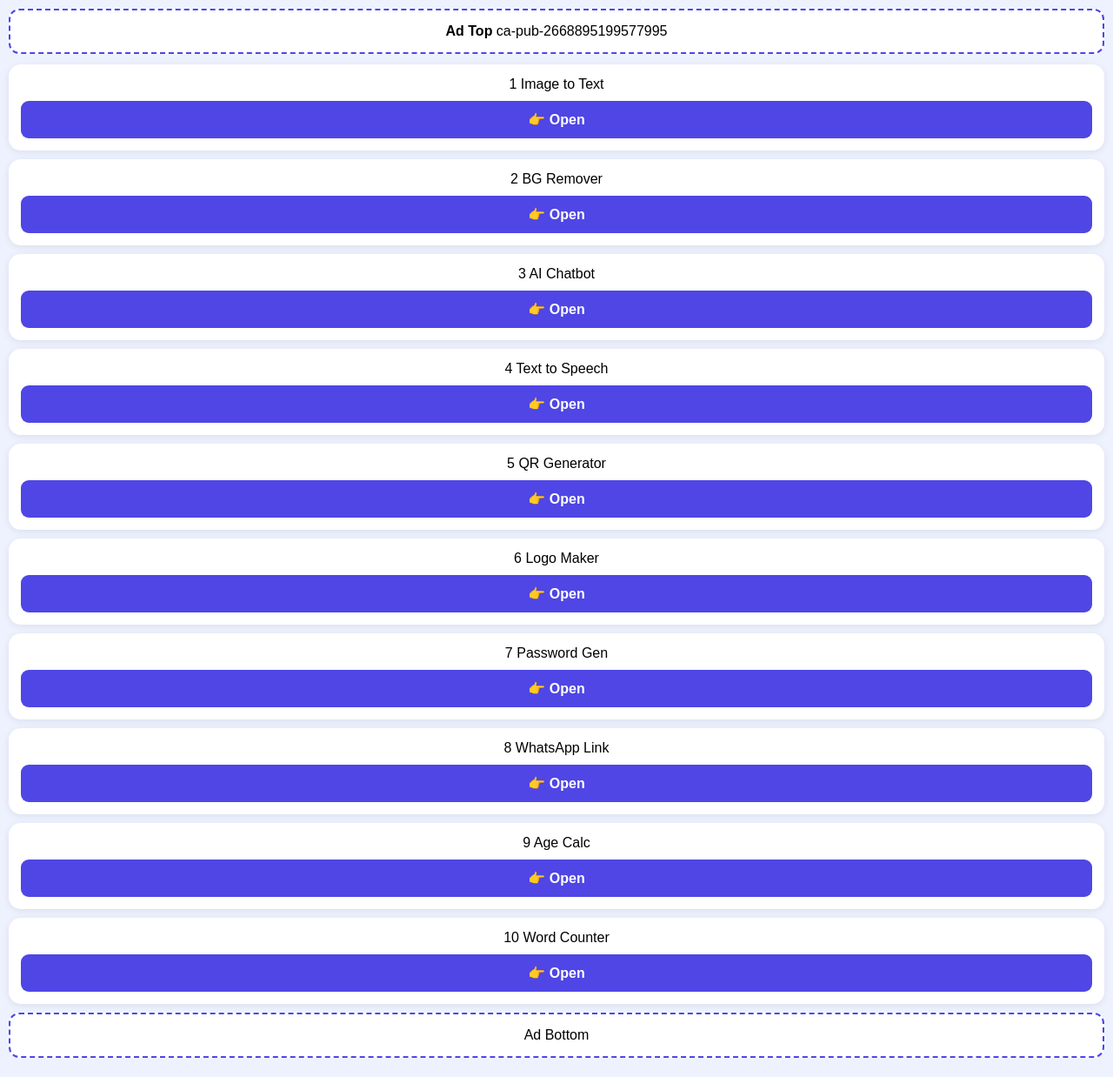
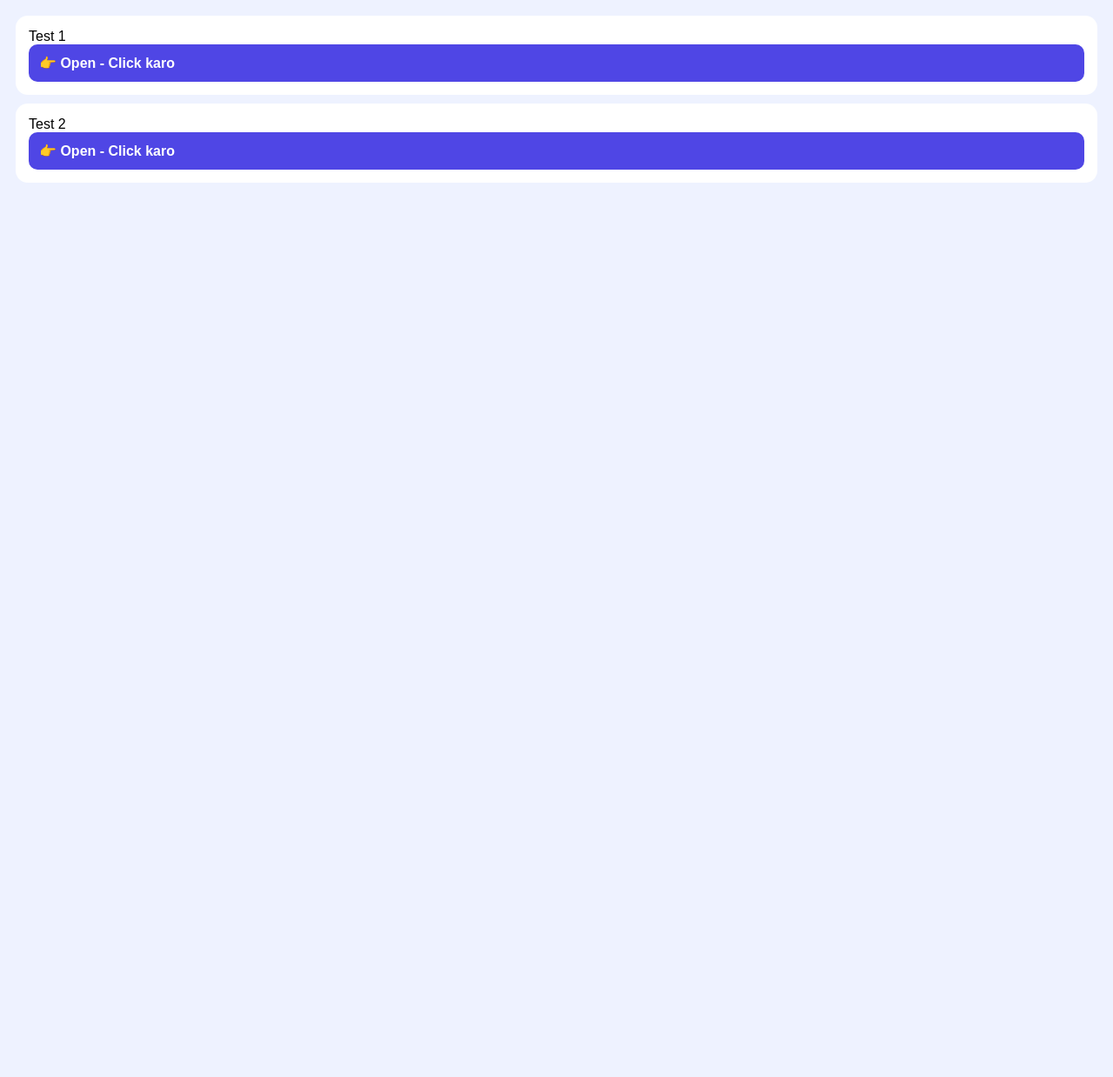
Before and after one commit to Khanazam58754/khanazam58754.github.io, a plain HTML site: page Azam_ai_tools/index.html in a window 1280 px wide. Shown: the whole page at 87% size. After the commit the page ends 800 px from the top, so only its background shows below. Drawn offline with Linux system fonts and the light colour scheme.

Commit message:
Update index.html with new test cards
Removed old content and added new test cards.

```diff
--- a/Azam_ai_tools/index.html
+++ b/Azam_ai_tools/index.html
@@ -1,14 +1,4 @@
-<!DOCTYPE html><html><head><meta charset="UTF-8"><meta name="viewport" content="width=device-width,initial-scale=1"><title>AZAM AI - 30 TOOLS</title><script async src="https://pagead2.googlesyndication.com/pagead/js/adsbygoogle.js?client=ca-pub-2668895199577995" crossorigin="anonymous"></script><style>body{font-family:Arial;background:#eef2ff;margin:0;padding:10px}.ad{background:#fff;padding:15px;border-radius:12px;text-align:center;margin-bottom:12px;border:2px dashed #4f46e5}.card{background:#fff;padding:14px;border-radius:14px;text-align:center;margin-bottom:10px;box-shadow:0 2px 8px rgba(0,0,0,.08)}details{margin-top:10px}summary{background:#4f46e5;color:#fff;padding:12px;border-radius:9px;cursor:pointer;list-style:none;font-weight:700}summary::-webkit-details-marker{display:none}.box{background:#f1f5f9;border:2px solid #4f46e5;border-radius:10px;padding:12px;margin-top:10px;text-align:left}input,textarea{width:100%;padding:10px;border:1px solid #ccc;border-radius:8px;margin:5px 0;box-sizing:border-box}.go{background:#0ea5e9;color:#fff;border:0;padding:10px;border-radius:8px;width:100%;font-weight:700;margin-top:6px}.out{background:#fff;padding:10px;border-radius:8px;margin-top:8px}</style></head><body>
-<div class="ad"><b>Ad Top</b> ca-pub-2668895199577995<br><ins class="adsbygoogle" style="display:block" data-ad-client="ca-pub-2668895199577995" data-ad-slot="111" data-ad-format="auto"></ins><script>(adsbygoogle=window.adsbygoogle||[]).push({});</script></div>
-<div class="card">1 Image to Text<details><summary>👉 Open</summary><div class="box"><input type=file><div class=out>Select image</div></div></details></div>
-<div class="card">2 BG Remover<details><summary>👉 Open</summary><div class="box"><input type=file accept=image/* onchange="document.getElementById('im2').src=URL.createObjectURL(this.files[0]);document.getElementById('im2').style.display='block'"><img id=im2 style="display:none;width:100%"></div></details></div>
-<div class="card">3 AI Chatbot<details><summary>👉 Open</summary><div class="box"><textarea id=q3 placeholder="Sawal"></textarea><button class=go onclick="document.getElementById('o3').innerHTML=document.getElementById('q3').value">Ask</button><div id=o3 class=out></div></div></details></div>
-<div class="card">4 Text to Speech<details><summary>👉 Open</summary><div class="box"><textarea id=t4></textarea><button class=go onclick="speechSynthesis.speak(new SpeechSynthesisUtterance(document.getElementById('t4').value))">Speak</button></div></details></div>
-<div class="card">5 QR Generator<details><summary>👉 Open</summary><div class="box"><input id=qr9 placeholder="Text"><button class=go onclick="var d=document.getElementById('qr9').value;document.getElementById('o9').innerHTML='<img src=https://api.qrserver.com/v1/create-qr-code/?size=250x250&data='+encodeURIComponent(d)+' style=width:100%>'">Gen QR</button><div id=o9 class=out></div></div></details></div>
-<div class="card">6 Logo Maker<details><summary>👉 Open</summary><div class="box"><input id=l7 placeholder="Name"><button class=go onclick="document.getElementById('o7').innerHTML=document.getElementById('l7').value">Make</button><div id=o7 class=out></div></div></details></div>
-<div class="card">7 Password Gen<details><summary>👉 Open</summary><div class="box"><button class=go onclick="var c='ABCDEFGHJKLMNPQRTUVWXYZabcdefghijkmnpqrstuvwxyz123456789@#';var p='';for(var i=0;i<12;i++)p+=c[Math.floor(Math.random()*c.length)];document.getElementById('o11').innerHTML=p">Generate</button><div id=o11 class=out></div></div></details></div>
-<div class="card">8 WhatsApp Link<details><summary>👉 Open</summary><div class="box"><input id=wn17 placeholder="Number"><input id=wm17 placeholder="Msg"><button class=go onclick="var n=document.getElementById('wn17').value,m=document.getElementById('wm17').value;document.getElementById('o17').innerHTML='<a href=https://wa.me/'+n+'?text='+encodeURIComponent(m)+' target=_blank>Open WA</a>'">Gen</button><div id=o17 class=out></div></div></details></div>
-<div class="card">9 Age Calc<details><summary>👉 Open</summary><div class="box"><input type=date id=dob12><button class=go onclick="var d=new Date(document.getElementById('dob12').value);var a=new Date().getFullYear()-d.getFullYear();document.getElementById('o12').innerHTML='Age: '+a">Calc</button><div id=o12 class=out></div></div></details></div>
-<div class="card">10 Word Counter<details><summary>👉 Open</summary><div class="box"><textarea id=wc14 placeholder="Text" oninput="document.getElementById('o14').innerHTML='Chars: '+this.value.length"></textarea><div id=o14 class=out></div></div></details></div>
-<div class="ad">Ad Bottom<br><ins class="adsbygoogle" style="display:block" data-ad-client="ca-pub-2668895199577995" data-ad-slot="222" data-ad-format="auto"></ins><script>(adsbygoogle=window.adsbygoogle||[]).push({});</script></div>
+<!DOCTYPE html><html><head><meta charset="UTF-8"><meta name="viewport" content="width=device-width,initial-scale=1"><style>body{background:#eef2ff;padding:10px;font-family:Arial}.card{background:#fff;padding:15px;border-radius:14px;margin-bottom:10px}summary{background:#4f46e5;color:#fff;padding:12px;border-radius:10px;font-weight:700;cursor:pointer;list-style:none}</style></head><body>
+<div class="card">Test 1<details><summary>👉 Open - Click karo</summary><p>Khul gaya! Ye Instagram me bhi khulta hai!</p></details></div>
+<div class="card">Test 2<details><summary>👉 Open - Click karo</summary><p>Ye bhi khul gaya!</p></details></div>
 </body></html>
```
